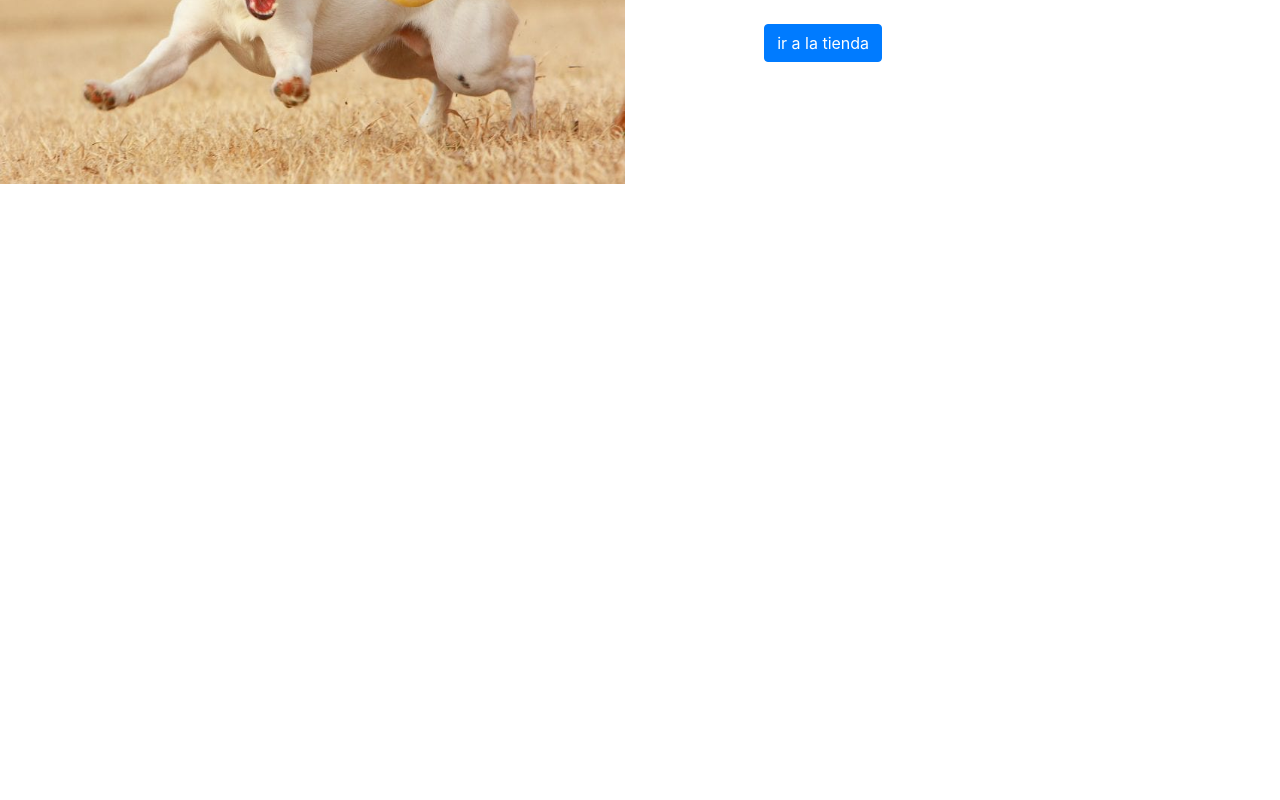
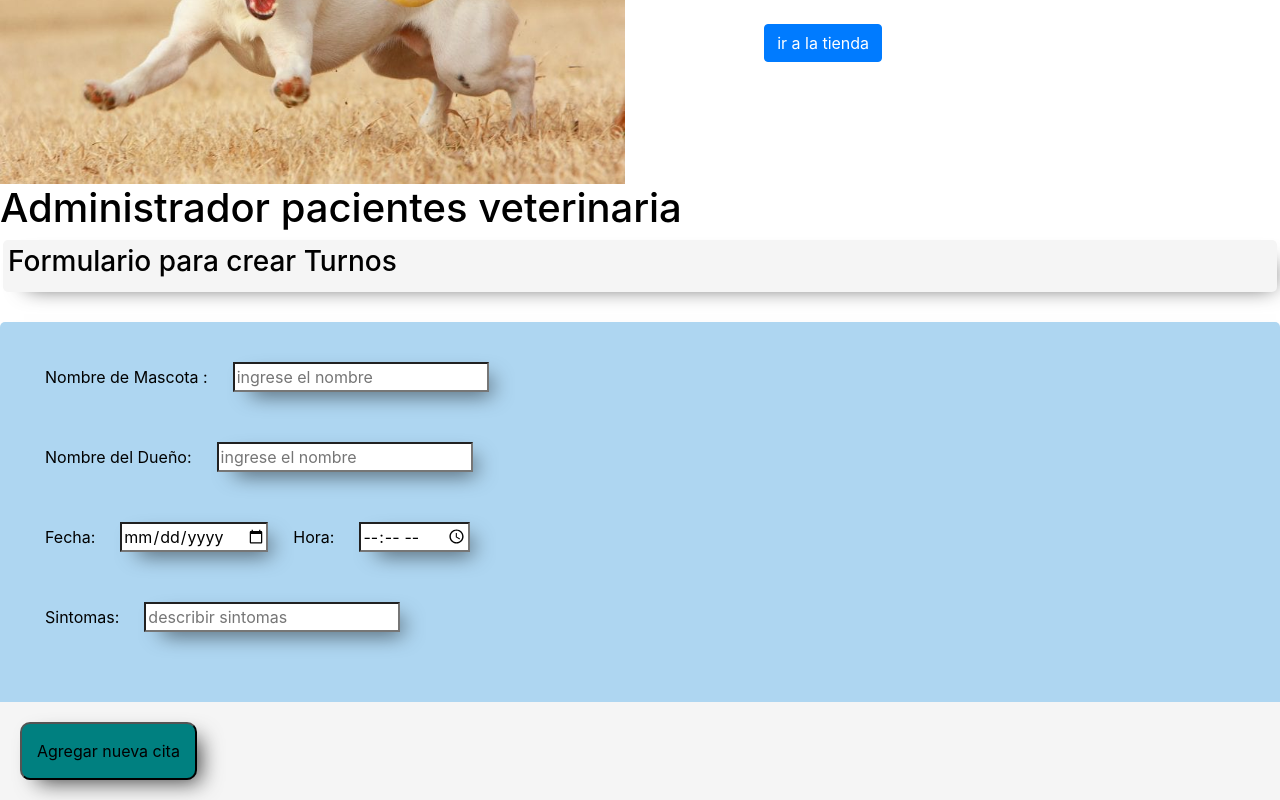
Before and after one commit to Diegolmi/Veterinaria, a React (Create React App) app: page / in a window 1280 px wide. Shown: the part 1508-2308 px from the top of the page. Before the commit the page ends 1692 px from the top, so only its background shows below. Built offline with nearby package versions, Linux system fonts and the light colour scheme.

Commit message:
formulario turnos

```diff
--- a/src/App.js
+++ b/src/App.js
@@ -6,7 +6,7 @@ import Section from './components/section'
 import './App.css';
 import 'bootstrap/dist/css/bootstrap.min.css';
 
-// import Formulario from './components/veterinaria';
+import Formulario from './components/veterinaria';
 
 function App() {
   return (
@@ -15,7 +15,7 @@ function App() {
         {/* <img src={logo} className="App-logo" alt="logo" /> */}
        <Nav />
 
-          {/* <Formulario /> */}
+
 
       </header>
       <section>
@@ -26,6 +26,11 @@ function App() {
           <Section />
 
       </section>
+      <section>
+
+      <Formulario />
+
+      </section>
 
 
     </div>
```
